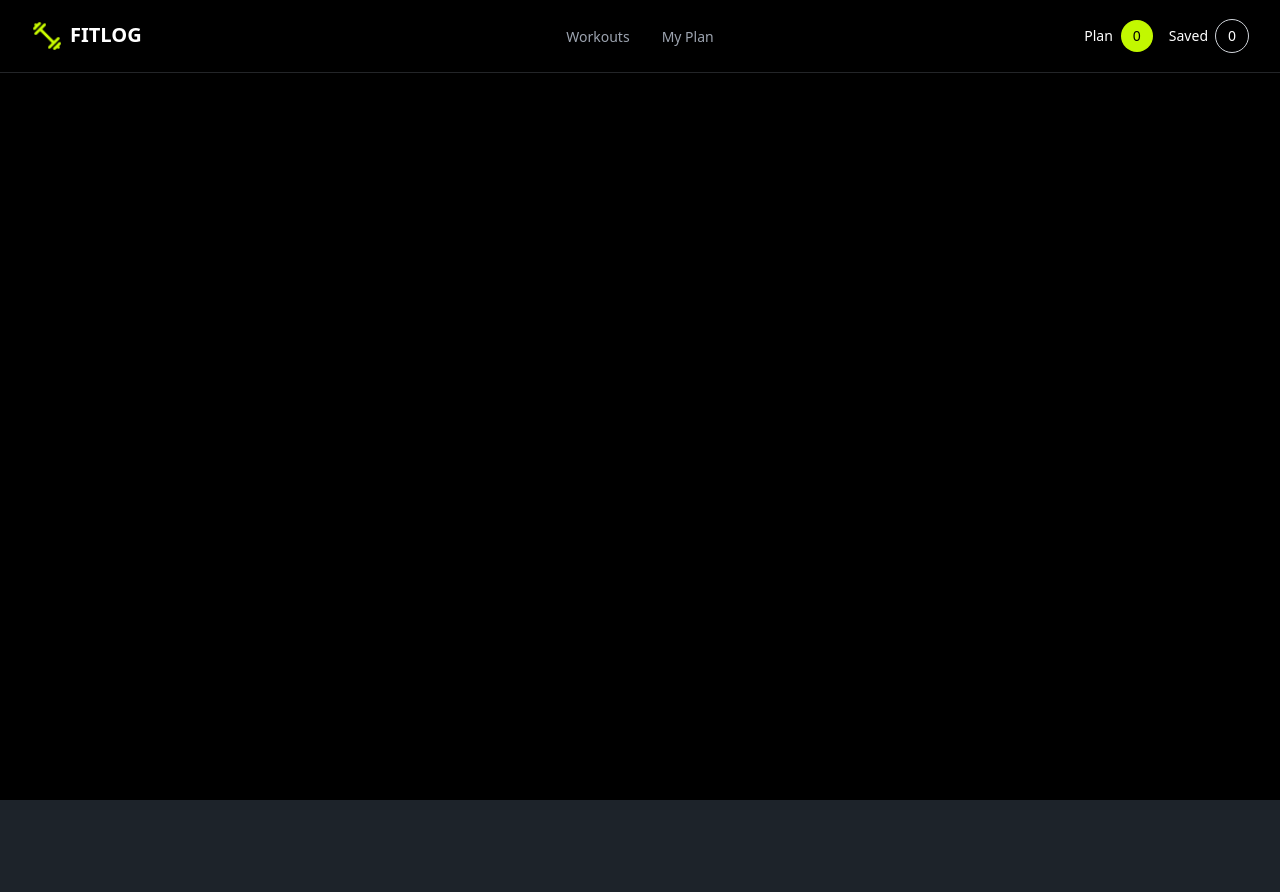
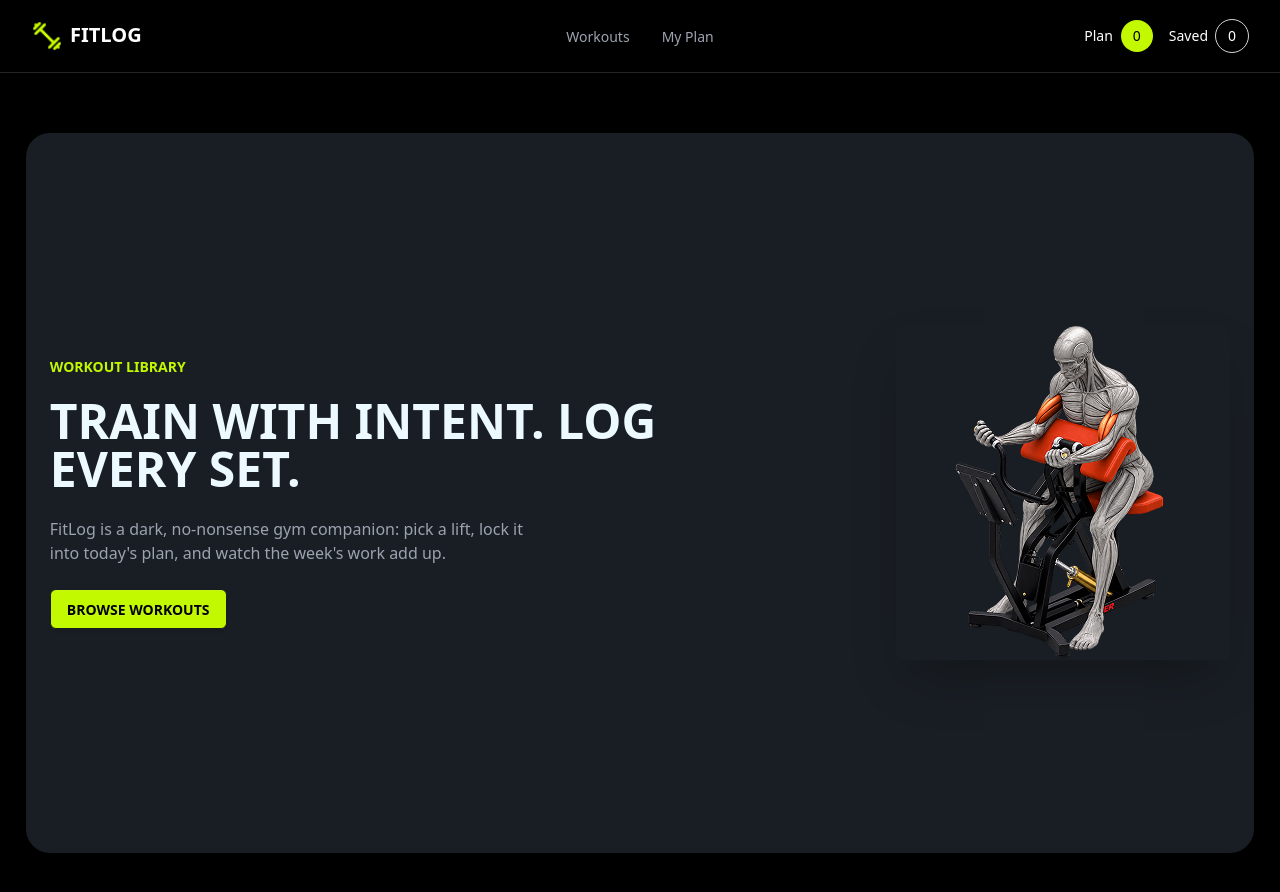
Before and after one commit to ruku9010/fit-log-ninja, a Next.js app: page / in a window 1280 px wide. Shown: the top 892 px of the page. Before the commit the page ends 800 px from the top, so only its background shows below. Built offline with nearby package versions, Linux system fonts and the light colour scheme.

Commit message:
Banner and Navbar added

```diff
--- a/src/components/Banner.tsx
+++ b/src/components/Banner.tsx
@@ -3,8 +3,32 @@ import hero from "@/assets/banner.png";
 
 const Banner = () => {
   return (
-    <div>
-
+    <div className="hero w-[96%] mx-auto my-15 rounded-3xl bg-base-200 min-h-[90vh]">
+      <div className="hero-content flex-col text-center lg:gap-60 lg:text-start lg:flex-row-reverse">
+        <Image
+          alt="Fitlog hero banner"
+          src={hero}
+          className="max-w-sm rounded-lg shadow-2xl"
+        />
+        <div>
+          <h3 className="font-semibold text-sm text-[#C2F800] mb-5">
+            WORKOUT LIBRARY
+          </h3>
+          <h1 className="text-5xl font-bold">
+            TRAIN WITH INTENT. LOG
+            <br />
+            EVERY SET.
+          </h1>
+          <p className="py-6 text-[#9CA3AF]">
+            FitLog is a dark, no-nonsense gym companion: pick a lift, lock it{" "}
+            <br />
+            into today's plan, and watch the week's work add up.
+          </p>
+          <button className="btn rounded-md bg-[#C2F800] text-black">
+            BROWSE WORKOUTS
+          </button>
+        </div>
+      </div>
     </div>
   );
 };
```
